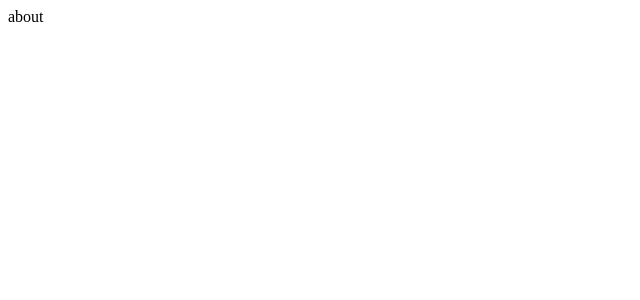
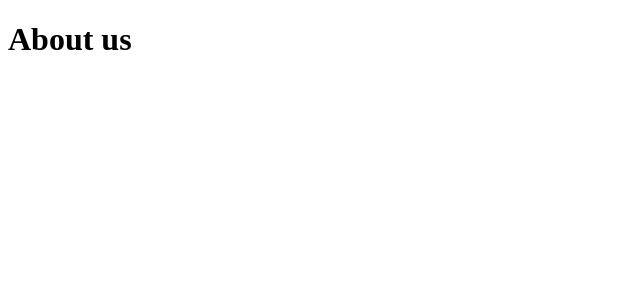
Before and after one commit to matheus-sousa1/GYM, a React (Create React App) app: page /about in a window 1280 px wide. Shown: the top 300 px of the page, without its empty margins (0-640 px from the left). Built offline with nearby package versions, Linux system fonts and the light colour scheme.

Commit message:
sobre base feita

```diff
--- a/src/components/pages/about.js
+++ b/src/components/pages/about.js
@@ -2,7 +2,14 @@ import React from 'react'
 
 function About() {
   return (
-    <div>about</div>
+    <div>
+      <div className='text'>
+       <h1>About us</h1>
+       <p>
+       </p>
+      </div>
+      <img src=""></img>
+    </div>
   )
 }
 
```
